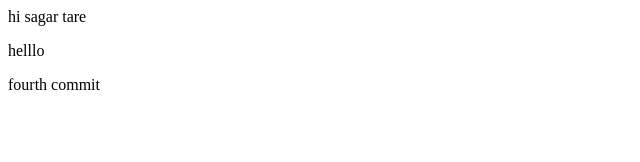
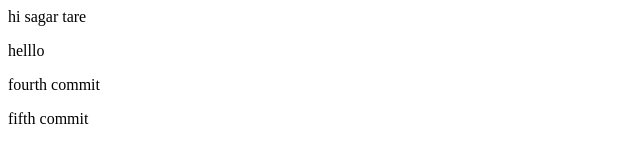
Before and after one commit to sagartare12/repos, a plain HTML site: page index.html in a window 1280 px wide. Shown: the whole page, without its empty margins (0-640 px from the left). Drawn offline with Linux system fonts and the light colour scheme.

Commit message:
fifth commit

```diff
--- a/index.html
+++ b/index.html
@@ -10,5 +10,6 @@
     <hi>hi sagar tare</hi>
     <p>helllo</p>
     <p>fourth commit</p>
+    <p>fifth commit</p>
 </body>
 </html>
```
